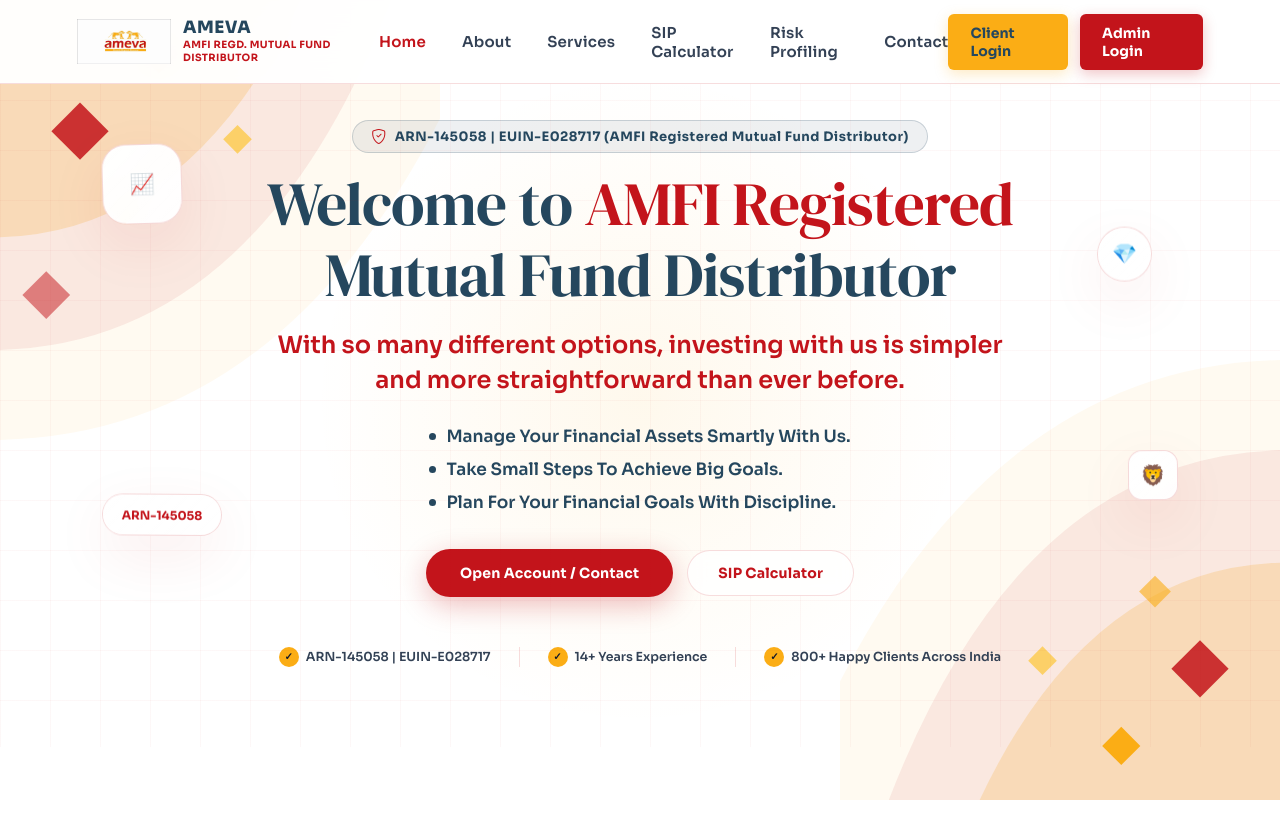
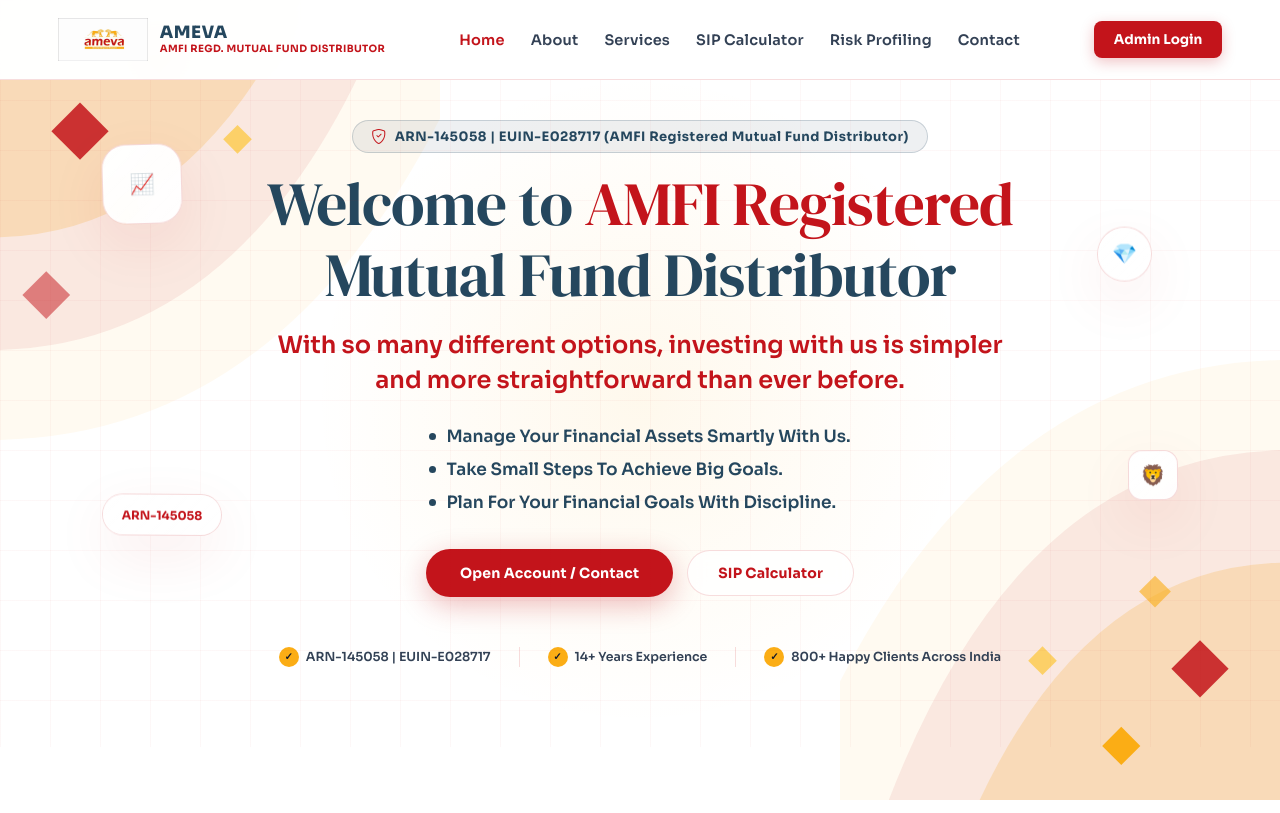
Before and after one commit to AarixaInsurance/Ameva, a website built with Vite: page index.html in a window 1280 px wide. Shown: the top 813 px of the page. Built offline with nearby package versions, Linux system fonts and the light colour scheme.

Commit message:
Remove client login button from navbar across all pages and optimize navbar spacing for 100% zoom

```diff
--- a/index.html
+++ b/index.html
@@ -98,7 +98,6 @@
     </div>
 
     <div class="nav-actions">
-      <a href="https://dataaccurate.in/" target="_blank" rel="noopener noreferrer" class="btn-client-nav">Client Login</a>
       <a href="https://dataaccurate.in/" target="_blank" rel="noopener noreferrer" class="btn-admin-nav">Admin Login</a>
     </div>
 
--- a/style.css
+++ b/style.css
@@ -171,9 +171,9 @@
   display: flex;
   align-items: center;
   justify-content: space-between;
-  padding: 0 6%;
-  height: 84px;
-  background: rgba(255, 255, 255, 0.96);
+  padding: 0 4.5%;
+  height: 80px;
+  background: rgba(255, 255, 255, 0.98);
   backdrop-filter: blur(20px);
   -webkit-backdrop-filter: blur(20px);
   border-bottom: 1px solid var(--border);
@@ -194,9 +194,9 @@
 }
 
 .brand-logo {
-  height: 46px;
+  height: 44px;
   width: auto;
-  max-width: 135px;
+  max-width: 130px;
   object-fit: contain;
   mix-blend-mode: multiply;
   display: block;
@@ -214,16 +214,17 @@
 .nav-links {
   display: flex;
   align-items: center;
-  gap: 36px;
+  gap: 26px;
 }
 
 .nav-links a {
   text-decoration: none;
-  font-size: 15px;
+  font-size: 14.5px;
   font-weight: 600;
   color: var(--text-2);
   transition: color 0.2s;
   letter-spacing: 0.2px;
+  white-space: nowrap;
 }
 
 .nav-links a.active,
@@ -235,43 +236,22 @@
   display: flex;
   align-items: center;
   gap: 12px;
-}
-
-.btn-client-nav {
-  background: #FBAD15;
-  color: #25475E;
-  border: none;
-  padding: 10px 22px;
-  border-radius: 6px;
-  font-family: 'Sora', sans-serif;
-  font-size: 14px;
-  font-weight: 700;
-  cursor: pointer;
-  text-decoration: none;
-  transition: all 0.3s;
-  box-shadow: 0 4px 14px rgba(251, 173, 21, 0.25);
-}
-
-.btn-client-nav:hover {
-  background: #E59B0B;
-  color: #172D3C;
-  transform: translateY(-1px);
-  box-shadow: 0 6px 18px rgba(251, 173, 21, 0.35);
 }
 
 .btn-admin-nav {
   background: var(--green-deep);
   color: #FFFFFF;
   border: none;
-  padding: 10px 22px;
-  border-radius: 6px;
+  padding: 10px 20px;
+  border-radius: 8px;
   font-family: 'Sora', sans-serif;
-  font-size: 14px;
+  font-size: 13.5px;
   font-weight: 700;
   cursor: pointer;
   text-decoration: none;
   transition: all 0.3s;
   box-shadow: 0 4px 14px rgba(195, 20, 27, 0.25);
+  white-space: nowrap;
 }
 
 .btn-admin-nav:hover {
```
Also changed, not shown: calculator.html (+0 -1 lines), risk-profiling.html (+0 -1 lines), sid.html (+0 -1 lines).
